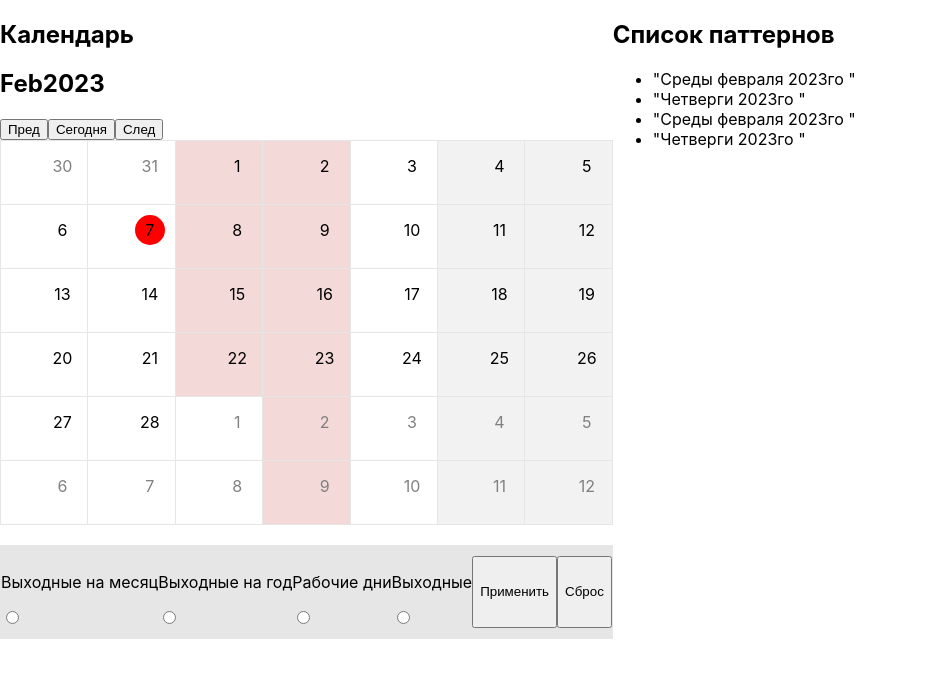
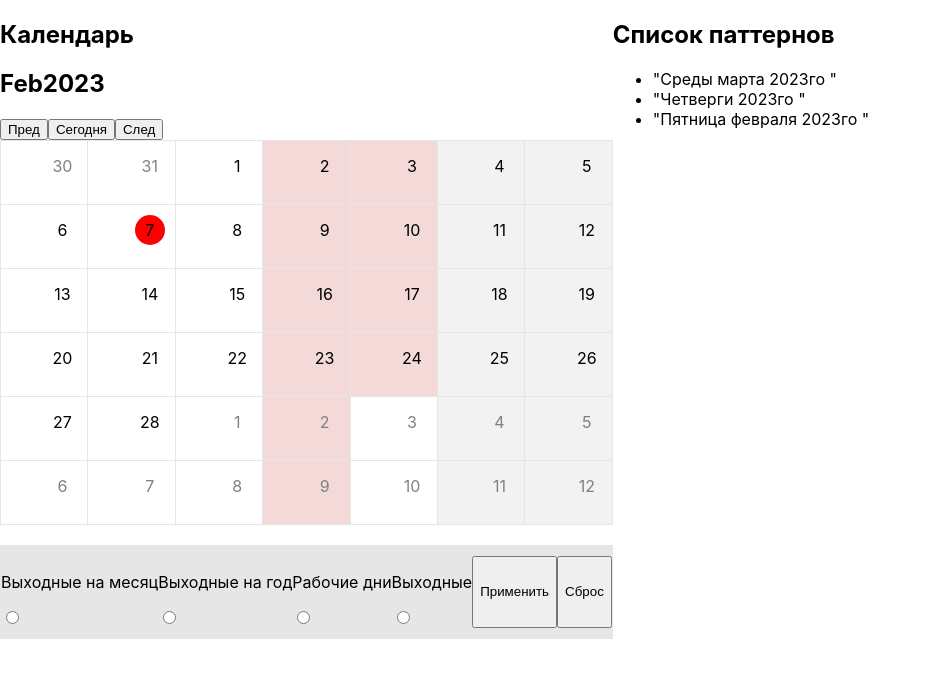
Before and after one commit to MarkBelyy/dmaster_test, a React (Create React App) app: page / in a window 1280 px wide. Shown: the top 678 px of the page, without its empty margins (0-931 px from the left). Built offline with nearby package versions, Linux system fonts and the light colour scheme.

Commit message:
show patt and get start arr

```diff
--- a/src/components/calendar/Calendar.jsx
+++ b/src/components/calendar/Calendar.jsx
@@ -37,11 +37,9 @@ export default function Calendar() {
 
   console.log(`До изменений startDay: ${startDay}, tempday: ${tempday}`);
 
-  const prevMonth = () => {
-    setTempday(tempday.subtract(1, 'month').clone())
-  };
-  const nextMonth = () => setTempday(tempday.add(1, 'month').clone());
-  const goToday = () => setTempday(moment());
+  const prevMonth = () => setTempday(tempday.subtract(1, 'month').clone()) //post data
+  const nextMonth = () => setTempday(tempday.add(1, 'month').clone()); //post data
+  const goToday = () => setTempday(moment()); //post data
   const ResetMonth = () => {
     setIsRed([])
     setPatternDays([])
--- a/src/components/calendar/CalendarGrid.jsx
+++ b/src/components/calendar/CalendarGrid.jsx
@@ -82,20 +82,39 @@ export default function CalendarGrid(
     const isObjectInArray = (arr, obj) => {
         return arr.some(item => JSON.stringify(item) === JSON.stringify(obj));
     }
+    const checkObjSinArray = (objsget, oldobjs) => {
+        let uobj = []
+        for (let i = 0; i < objsget.length; i++) {
+            if (!isObjectInArray(oldobjs, objsget[i])) {
+                uobj = [...uobj, objsget[i]]
+            }
+        }
+        return uobj
+    }
 
     useEffect(() => {
+        setIsRed([])
+        setPatternDays([])
+        setIgnoreOnDays([])
+        setIgnoreOffDays([])
         // get data
-        setPatternDays(prevPatternDays => _.uniq(prevPatternDays.concat([...patternDays, {
+        let patget = [{
             year: 2023,
-            month: 2,
+            month: 3,
             day: 3
         }, {
             year: 2023,
             month: 13,
             day: 4
-        }])))
+            }, {
+                year: 2023,
+                month: 2,
+                day: 5
+            }]
+        console.log(checkObjSinArray(patget, patternDays))
+        setPatternDays(patternDays.concat(checkObjSinArray(patget, patternDays)))
 
-        setSuccesful(true)
+        // setSuccesful(true)
     }, [tempday])
 
 
@@ -113,7 +132,7 @@ export default function CalendarGrid(
                 }
             }
         }
-    }, [tempday, successful])
+    }, [tempday])
 
     useEffect(() => {
         if (startDateOn && endDateOn) {
```
